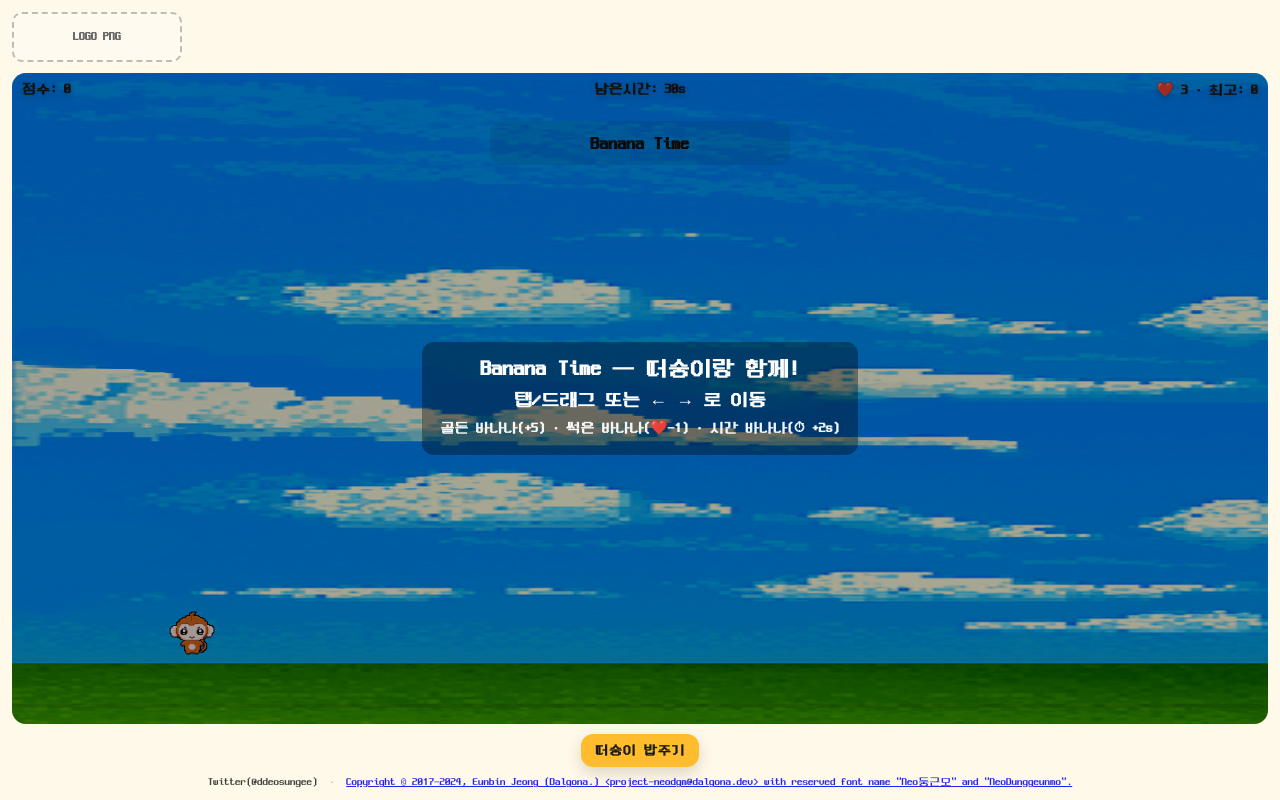
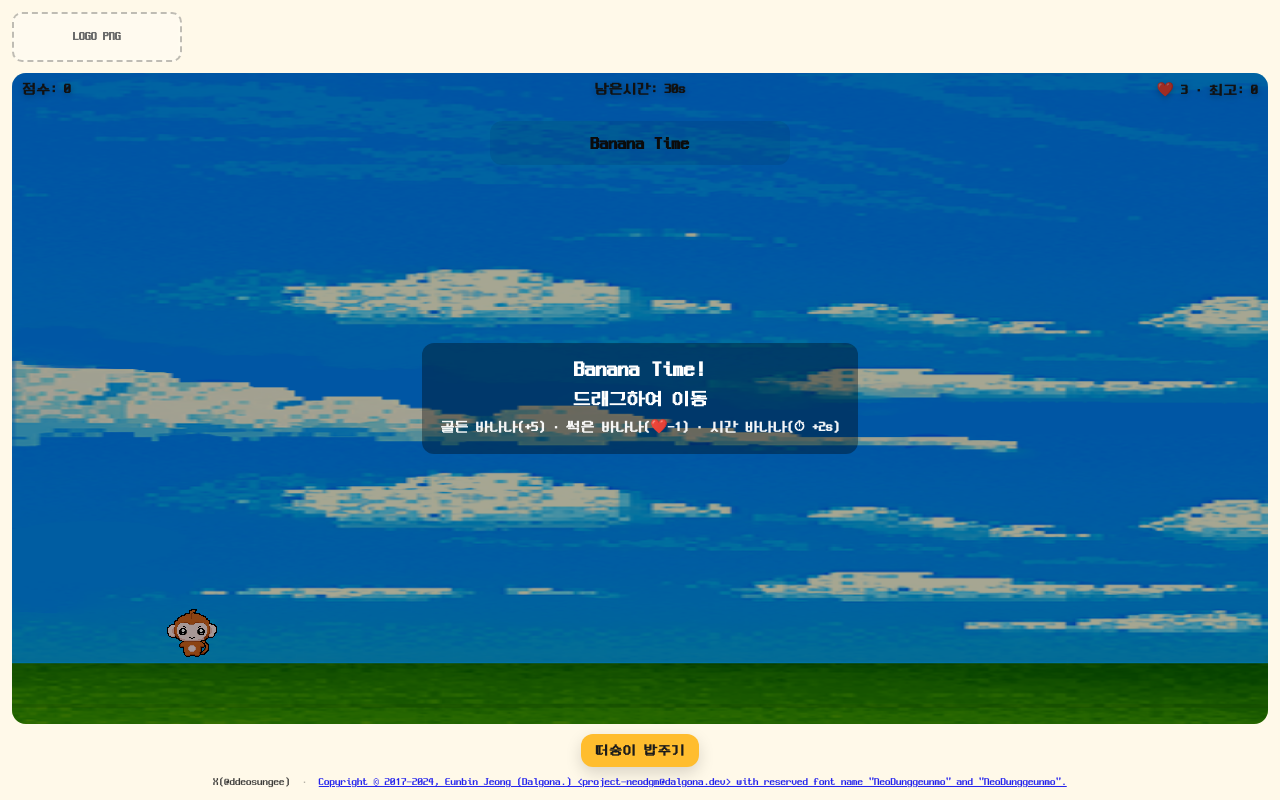
Before and after one commit to january-never-dies/BananaTime, a plain HTML site: page index.html in a window 1280 px wide. Drawn offline with Linux system fonts and the light colour scheme.

Commit message:
Update index.html

```diff
--- a/index.html
+++ b/index.html
@@ -142,8 +142,8 @@
 
       <div class="start-overlay" id="startOverlay" role="dialog" aria-modal="true">
         <div class="start-box">
-          <div class="start-title">Banana Time — 떠숭이랑 함께!</div>
-          <div class="start-sub">탭/드래그 또는 ← → 로 이동</div>
+          <div class="start-title">Banana Time!</div>
+          <div class="start-sub">드래그하여 이동</div>
           <div class="start-help">골든 바나나(+5) · 썩은 바나나(❤️-1) · 시간 바나나(⏱ +2s)</div>
         </div>
       </div>
@@ -156,11 +156,11 @@
     </div>
 
     <div class="footer">
-      Twitter(@ddeosungee)
+      X(@ddeosungee)
       <span class="sep">·</span>
       <a class="copyright" href="neodgm-LICENSE.txt" target="_blank" rel="noopener">
         Copyright © 2017-2024, Eunbin Jeong (Dalgona.) &lt;project-neodgm@dalgona.dev&gt;
-        with reserved font name "Neo둥근모" and "NeoDunggeunmo".
+        with reserved font name "NeoDunggeunmo" and "NeoDunggeunmo".
       </a>
     </div>
   </div>
@@ -194,14 +194,13 @@
   };
 
   // ========= UTIL =========
-  // 현재 문서 기준으로 자산 경로 계산 (Pages/서브폴더/로컬 모두 대응)
   const ASSET_BASE = new URL('./', location.href);
   const asset = (name) => new URL(name, ASSET_BASE).toString();
 
   function loadImage(src){
     return new Promise((resolve) => {
       const img = new Image();
-      img.crossOrigin = 'anonymous'; // 다른 호스트에서도 안전하게
+      img.crossOrigin = 'anonymous';
       img.onload = () => resolve(img);
       img.onerror = (e) => { console.error('[ImageLoadFail]', src, e?.message || e); resolve(null); };
       img.src = src;
@@ -249,7 +248,9 @@
   const state={
     running:false, frame:0, score:0, timeLeft:CONFIG.GAME_SECONDS,
     lives:3, shake:0, monkeyFlash:0,
-    monkey:{x:180,y:560,w:50,h:50}, bananas:[],
+    // ▼ 변경: 원숭이 픽셀 크기 56×56
+    monkey:{x:180,y:560,w:56,h:56},
+    bananas:[],
     assets:{monkey:null,gold:null,rotten:null,time:null,logo:null,bg:null},
     lastTick:0, spawnEvery:CONFIG.BASE_SPAWN, rafId:null, timeAcc:0,
     timeBananaFrames: 0,
@@ -257,7 +258,7 @@
     floaters:[]
   };
 
-  // ========= SHARE HANDLER (추가) =========
+  // ========= SHARE HANDLER =========
   function share(){
     const url = location.href;
     const title = `${CONFIG.TITLE_TEXT} — SCORE ${state.score}`;
@@ -453,7 +454,7 @@
     const msg=`SCORE ${state.score}`;
     ctx.fillStyle='#fff'; ctx.font = fnt(700, 24);
     ctx.textAlign='center';
-    ctx.fillText('Banana Time 끝!',canvas.width/2,canvas.height/2-22);
+    ctx.fillText('Banana Time Over!',canvas.width/2,canvas.height/2-22);
     ctx.fillText(msg,canvas.width/2,canvas.height/2+10);
     const best=Number(localStorage.getItem('bestScore')||0);
     if(state.score > best) {
```
